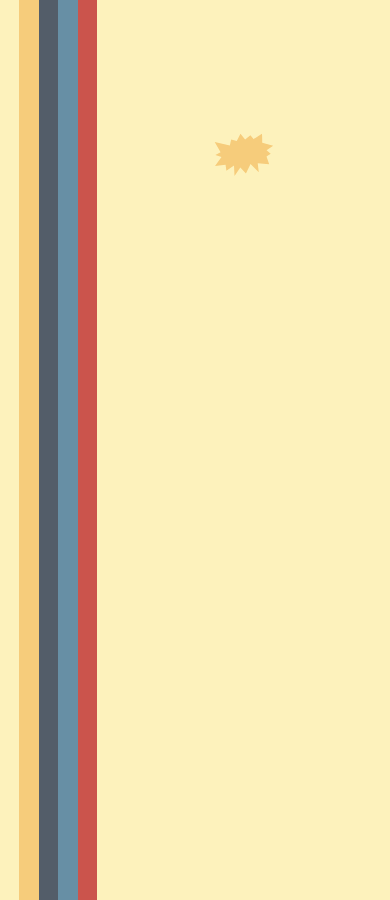
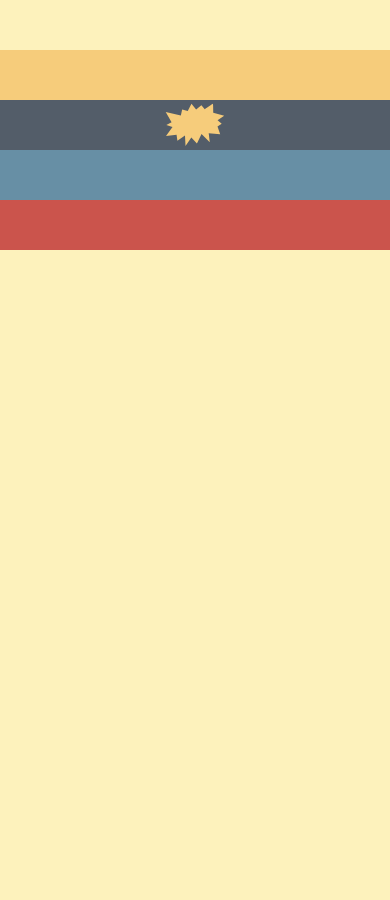
Before and after one commit to thatcameron/jekyll, a Jekyll site: the page header-test.html, which Jekyll copies as it is, in a window 390 px wide. Built offline with Jekyll 4.4.1, drawn with Linux system fonts in a browser that asks for light colours; Markdown is read by kramdown in place of the engine named in the settings.

Commit message:
Should be fixed

```diff
--- a/header-test.html
+++ b/header-test.html
@@ -60,6 +60,58 @@
   text-transform: uppercase;
 }
 
+/*@media screen and (max-width: 600px) {
+  html {
+    background-image: linear-gradient(to bottom, #fdf2bc, #fdf2bc 50px, #f6cc7b 50px, #f6cc7b 100px, #535d69 100px, #535d69 150px, #678fa5 150px, #678fa5 200px, #cb544c 200px, #cb544c 250px, rgba(0,0,0,0) 250px);
+    background-repeat: no-repeat;
+  }
+
+  body {
+    margin: 0 30px;
+    padding: 0;
+  }
+
+  header {
+    -webkit-order: 1;
+    display: block;
+    margin: 100px 0 100px 0;
+    background: none;
+  }
+
+  header a {
+    display: block;
+    margin: auto;
+    width: 60px;
+    height: 50px;
+    background-image: url(http://morningpulp.com/jekyll/images/pow.svg);
+    background-position: center;
+    background-repeat: no-repeat;
+    text-indent: -9999px;
+  }
+}*/
+
+
+@media screen and (max-width: 1000px) {
+  html {
+    background-image: linear-gradient(to right, #fdf2bc, #fdf2bc 5%, #f6cc7b 5%, #f6cc7b 10%, #535d69 10%, #535d69 15%, #678fa5 15%, #678fa5 20%, #cb544c 20%, #cb544c 25%, rgba(0,0,0,0) 25%);
+  }
+
+  body {
+    margin: 30px 7% 0 32%;
+    padding: 0;
+  }
+}
+
+@media screen and (max-width: 750px) {
+  header {
+    height: 140px;
+  }
+
+  header a {
+    font-size: 4em;
+  }
+}
+
 @media screen and (max-width: 500px) {
   html {
     background-image: linear-gradient(to bottom, #fdf2bc, #fdf2bc 50px, #f6cc7b 50px, #f6cc7b 100px, #535d69 100px, #535d69 150px, #678fa5 150px, #678fa5 200px, #cb544c 200px, #cb544c 250px, rgba(0,0,0,0) 250px);
@@ -67,7 +119,6 @@
   }
 
   body {
-    -webkit-flex-direction: column;
     margin: 0 30px;
     padding: 0;
   }
@@ -90,24 +141,6 @@
     text-indent: -9999px;
   }
 }
-
-@media screen and (max-width: 750px) {
-  header a {
-    font-size: 4em;
-  }
-}
-
-@media screen and (max-width: 1000px) {
-  html {
-    margin: 0;
-    background-image: linear-gradient(to right, #fdf2bc, #fdf2bc 5%, #f6cc7b 5%, #f6cc7b 10%, #535d69 10%, #535d69 15%, #678fa5 15%, #678fa5 20%, #cb544c 20%, #cb544c 25%, rgba(0,0,0,0) 25%);
-  }
-
-  body {
-    margin: 30px 7% 0 32%;
-    padding: 0;
-  }
-}
 </style>
 </head>
 <body>
```
